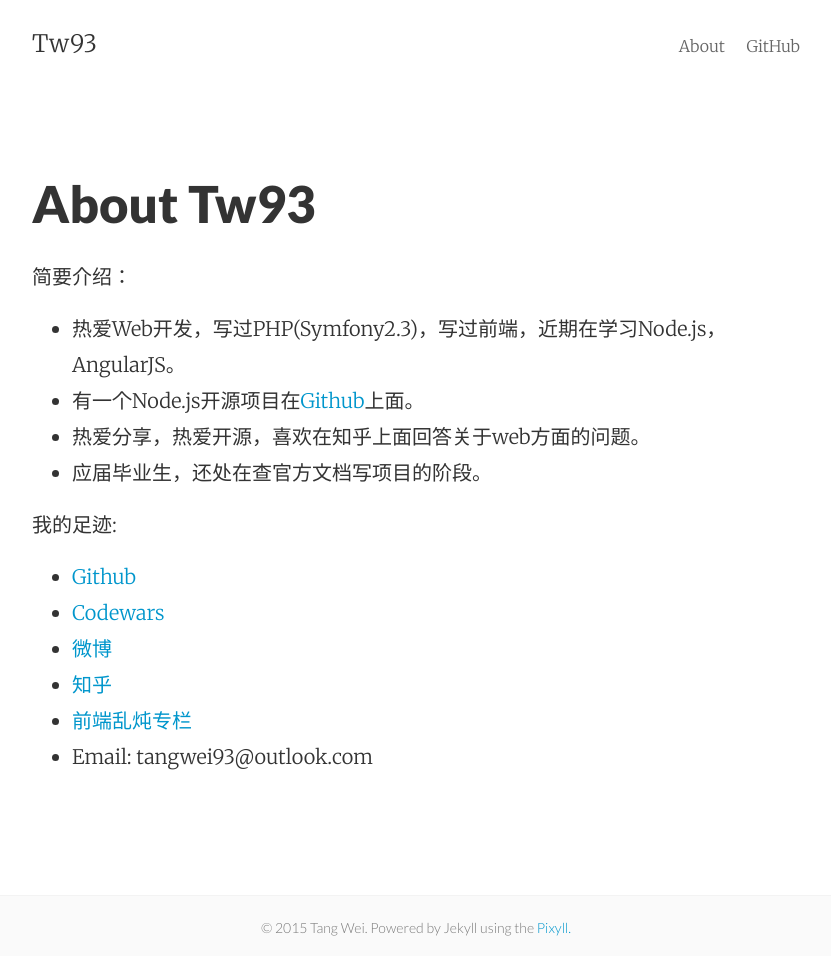
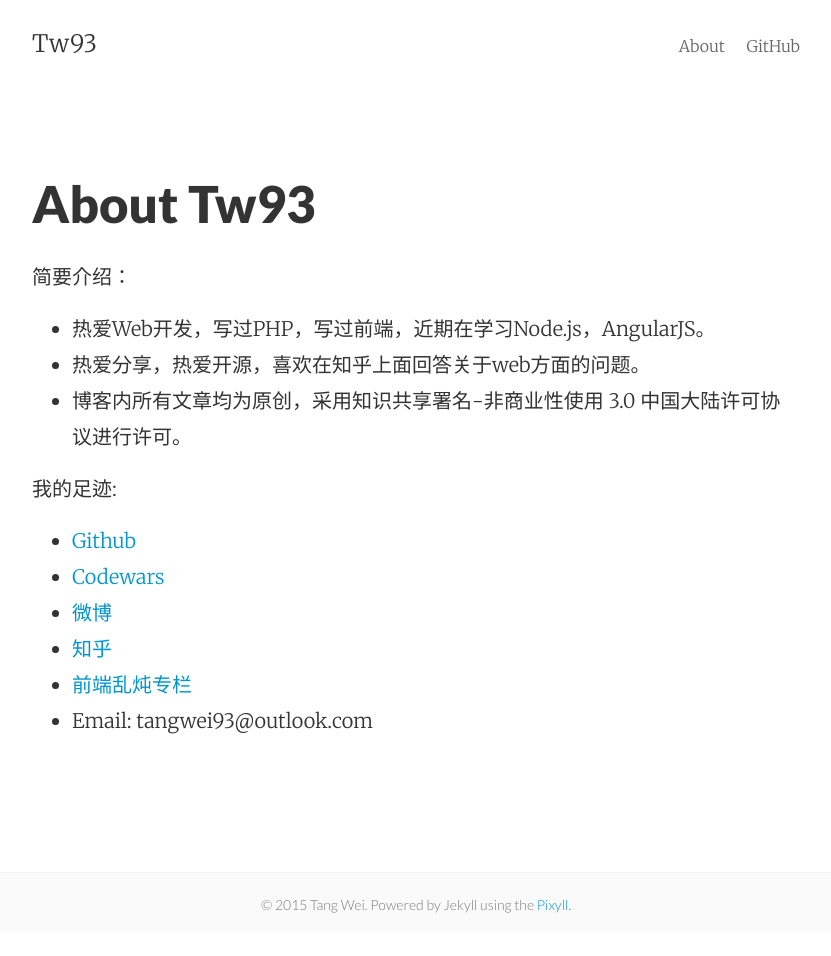
Before and after one commit to tw93/tw93.github.io, a Jekyll site: the page built from about.md, in a window 1280 px wide. Shown: the whole page, without its empty margins (224-1055 px from the left). Built offline with Jekyll 4.4.1, drawn with Linux system fonts in a browser that asks for light colours; after the commit the page ends 933 px from its top, so only the background shows below that.

Commit message:
add the 3.0

```diff
--- a/_layouts/post.html
+++ b/_layouts/post.html
@@ -47,3 +47,5 @@
     </div>
   {% endfor %}
 {% endif %}
+
+<a rel="license" href="http://creativecommons.org/licenses/by-nc/3.0/cn/"><img alt="知识共享许可协议" style="border-width:0" src="https://i.creativecommons.org/l/by-nc/3.0/cn/88x31.png" /></a><br />本作品采用<a rel="license" href="http://creativecommons.org/licenses/by-nc/3.0/cn/">知识共享署名-非商业性使用 3.0 中国大陆许可协议</a>进行许可。
--- a/about.md
+++ b/about.md
@@ -6,10 +6,9 @@
 
 简要介绍：
 
-* 热爱Web开发，写过PHP(Symfony2.3)，写过前端，近期在学习Node.js，AngularJS。
-* 有一个Node.js开源项目在[Github](https://github.com/{{site.github_username}}//twMovie){:target="_blank"}上面。
+* 热爱Web开发，写过PHP，写过前端，近期在学习Node.js，AngularJS。
 * 热爱分享，热爱开源，喜欢在知乎上面回答关于web方面的问题。
-* 应届毕业生，还处在查官方文档写项目的阶段。
+* 博客内所有文章均为原创，采用知识共享署名-非商业性使用 3.0 中国大陆许可协议进行许可。
 
 
 我的足迹:
```
